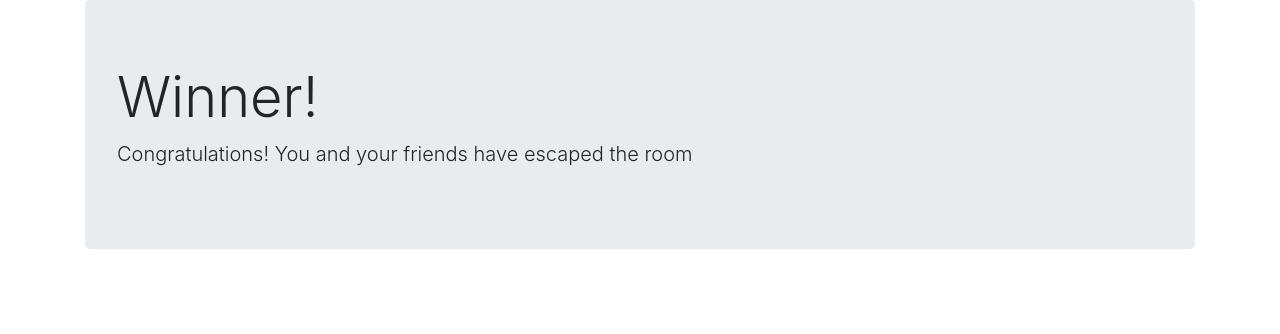
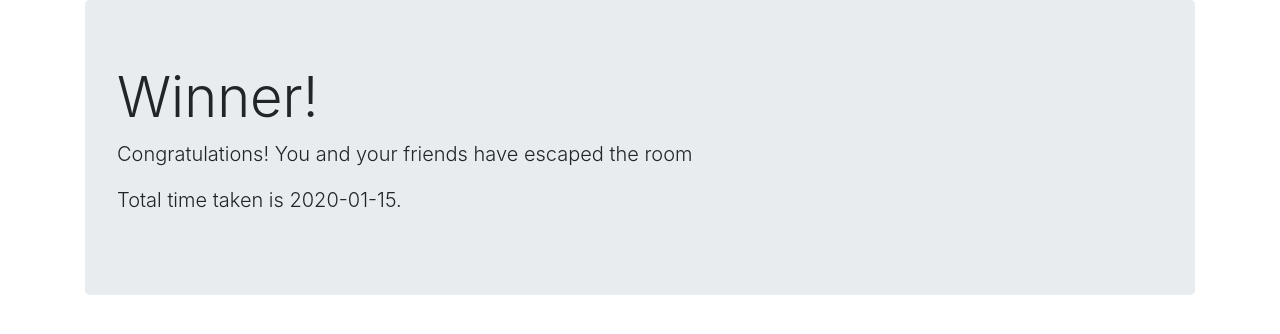
Before and after one commit to csurfer/escaperoom, a Flask app: template escaperoom/templates/winner.html in a window 1280 px wide. Shown: the top 334 px of the page. Run offline with Flask 2, Linux system fonts and the light colour scheme; the template is opened without the code that fills it: most values are stand-ins (such as "Sample title", 1, 10 or a date in 2020); some libraries are stand-ins or nearby versions.

Commit message:
Add total time taken to the app.

```diff
--- a/escaperoom/server.py
+++ b/escaperoom/server.py
@@ -1,4 +1,5 @@
 import argparse
+import datetime
 
 from flask import Flask, redirect, render_template, request
 
@@ -7,6 +8,7 @@ from .reader import CampaignReader
 app = Flask(__name__)
 
 GAME = None
+START_TIME = None
 
 
 @app.route("/")
@@ -21,7 +23,12 @@ def index():
 
 @app.route("/puzzle/<puzzle_id>", methods=["GET", "POST"])
 def riddler(puzzle_id):
+    global START_TIME
+
     if request.method == "GET":
+        if puzzle_id == CampaignReader.STARTING_PUZZLE_KEY and START_TIME is None:
+            START_TIME = datetime.datetime.now()
+
         if puzzle_id in GAME:
             puzzle = GAME[puzzle_id]
             return render_template(
@@ -38,7 +45,17 @@ def riddler(puzzle_id):
             puzzle = GAME[puzzle_id]
             if request.form["answer"].lower() == puzzle.answer.lower():
                 if puzzle.next_puzzle == CampaignReader.FINAL_PUZZLE_KEY:
-                    return render_template("winner.html")
+                    seconds = int(
+                        (datetime.datetime.now() - START_TIME).total_seconds()
+                    )
+                    minutes = seconds // 60
+                    seconds = seconds % 60
+                    hours = minutes // 60
+                    minutes = minutes % 60
+                    return render_template(
+                        "winner.html",
+                        timetaken=f"{hours} hours {minutes} minutes {seconds} seconds",
+                    )
                 else:
                     return redirect(f"/puzzle/{puzzle.next_puzzle}")
             else:
--- a/escaperoom/templates/winner.html
+++ b/escaperoom/templates/winner.html
@@ -15,6 +15,7 @@
         <div class="jumbotron">
             <h1 class="display-4">Winner!</h1>
             <p class="lead">Congratulations! You and your friends have escaped the room</p>
+            <p class="lead">Total time taken is {{ timetaken }}.</p>
         </div>
     </div>
 
```
Also changed, not shown: 1 other file.
